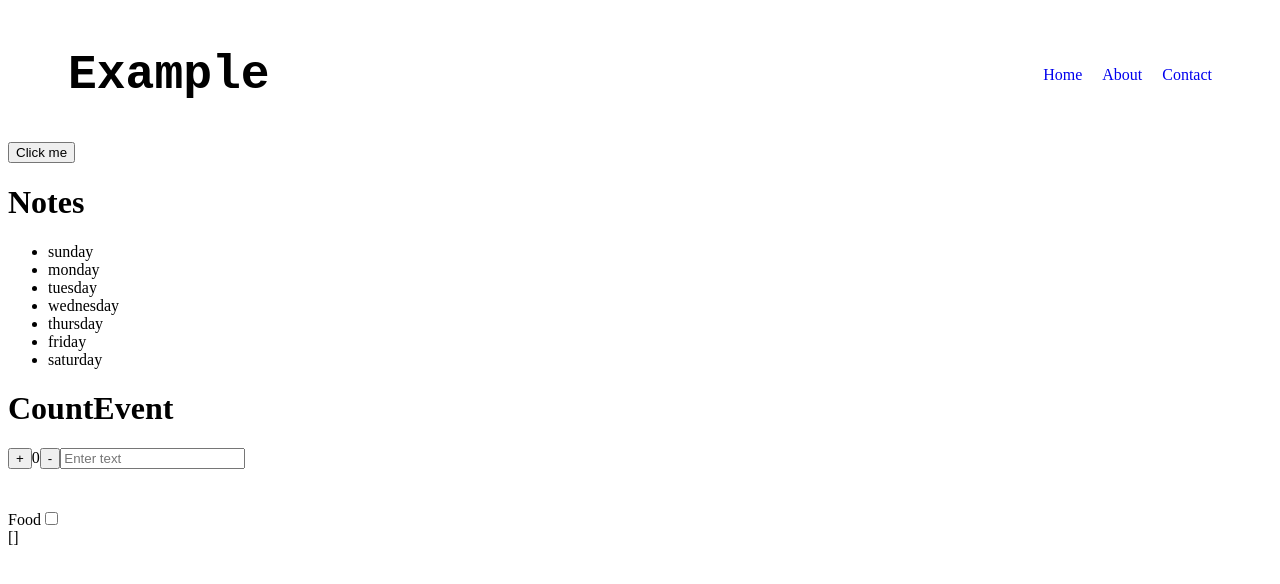
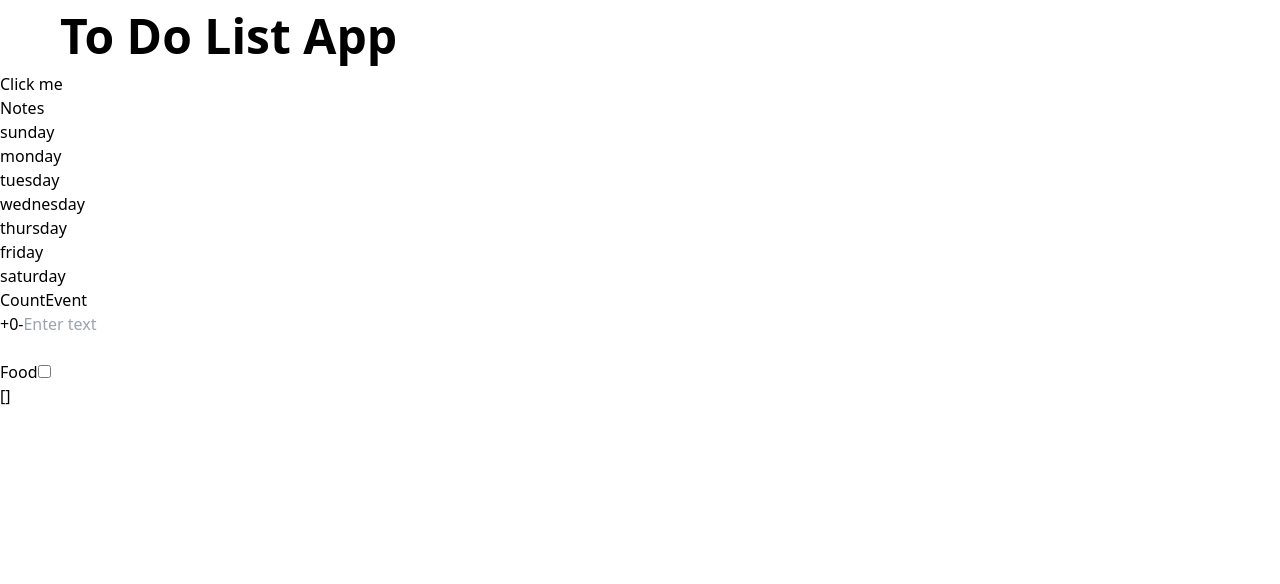
Before and after one commit to nrrarnn/vue-project, a Vue app: page / in a window 1280 px wide. Shown: the top 584 px of the page. Built offline with nearby package versions, Linux system fonts and the light colour scheme.

Commit message:
[UP] update code

```diff
--- a/index.html
+++ b/index.html
@@ -5,6 +5,7 @@
     <link rel="icon" href="/favicon.ico">
     <meta name="viewport" content="width=device-width, initial-scale=1.0">
     <title>Vite App</title>
+    <script src="https://cdn.tailwindcss.com"></script>
   </head>
   <body>
     <div id="app"></div>
--- a/src/components/HeaderNav.vue
+++ b/src/components/HeaderNav.vue
@@ -4,12 +4,13 @@
 
 <template>
   <nav>
-    <h1>Example</h1>
+    <!-- <h1>Example</h1>
     <ul>
       <li v-for="link in links" :key="link">
         <a :href="`#${link}`" class="link">{{ link }}</a>
       </li>
-    </ul>
+    </ul> -->
+    <h1 class="font-bold font-mono">To Do List App</h1>
   </nav>
 </template>
 
@@ -26,7 +27,7 @@
     align-items: center;
   }
   h1 {
-    font-family: 'Courier New', Courier, monospace;
+    font-family: 'Sans', sans-serif;
     font-size: 3rem;
   }
   .link {
```
